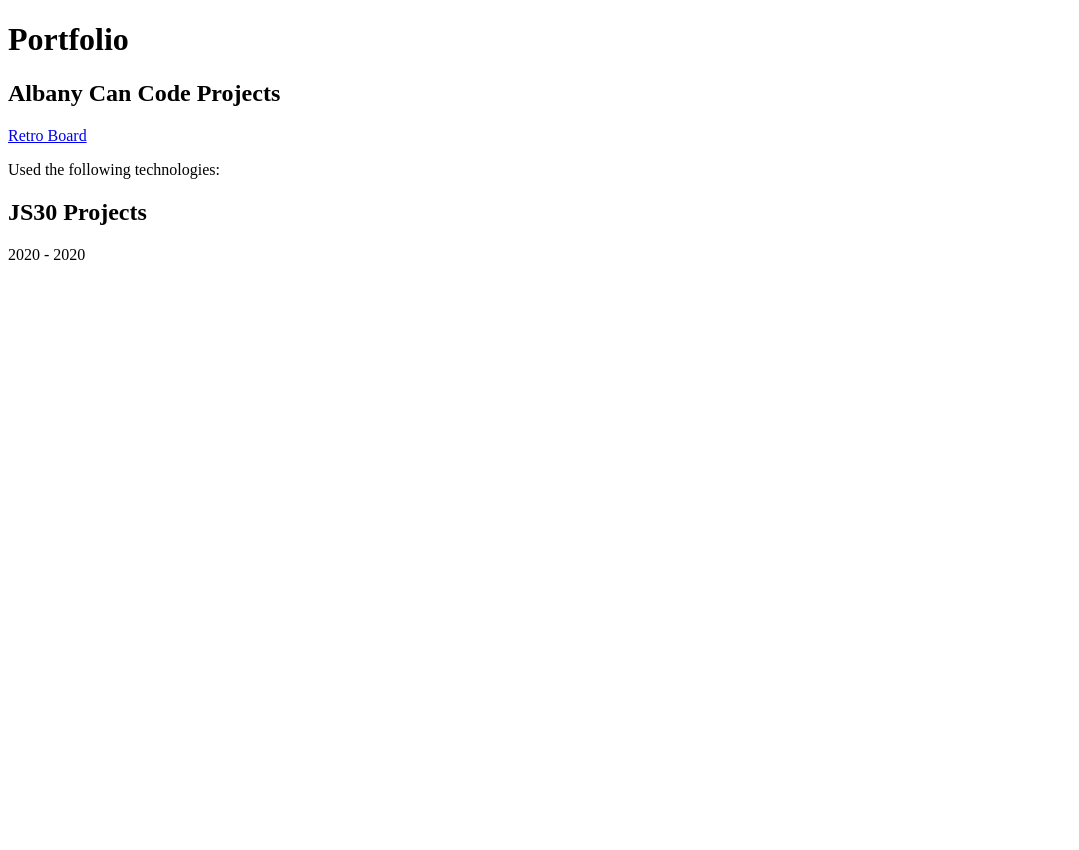
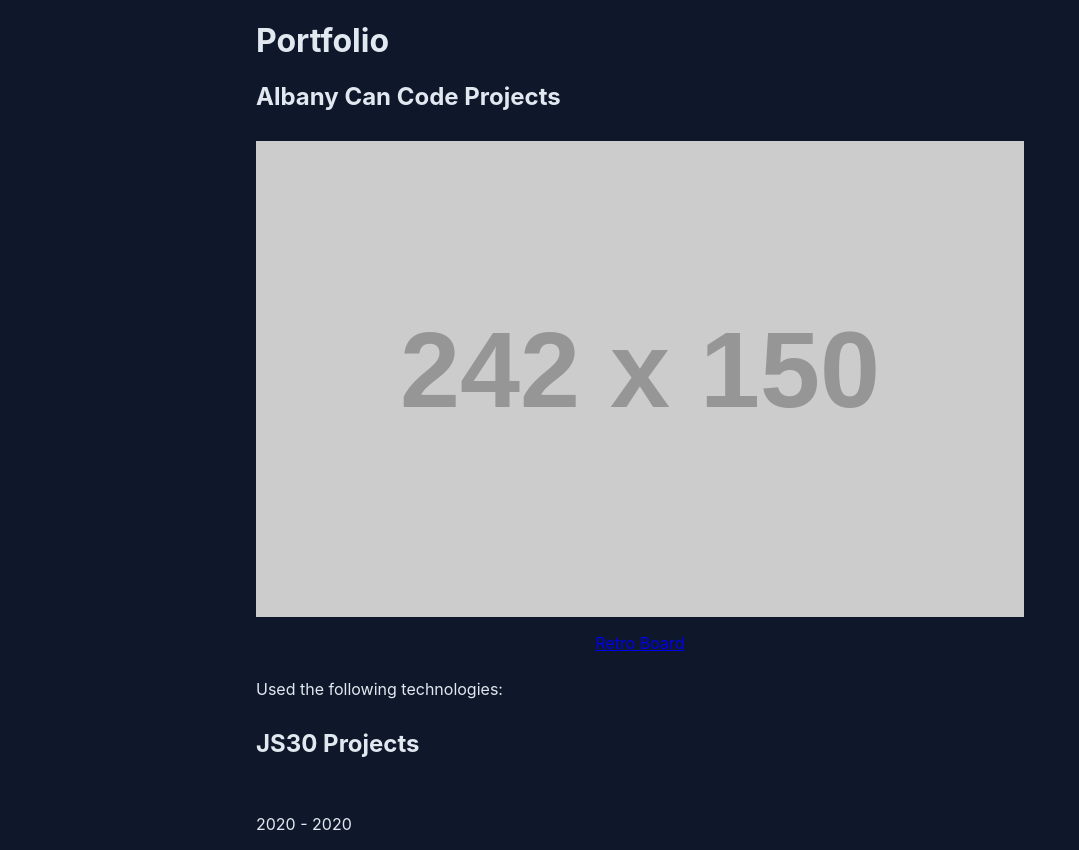
Before and after one commit to PatrickDCullen/PatrickDCullen.github.io, a plain HTML site: page index.html in a window 1280 px wide. Shown: the whole page, without its empty margins (0-1079 px from the left). Before the commit the page ends 800 px from the top, so only its background shows below. Drawn offline with Linux system fonts and the light colour scheme; placeholder pictures from the web are drawn by us.

Commit message:
Update color, font type and color and layout

```diff
--- a/css/styles.css
+++ b/css/styles.css
@@ -0,0 +1,29 @@
+body {
+  margin: auto;
+  width: 60%;
+  background-color: #0e182a;
+  color: #e2e8f0;
+  font-family: -apple-system, BlinkMacSystemFont, "Segoe UI", Roboto, Oxygen,
+    Ubuntu, Cantarell, "Open Sans", "Helvetica Neue", sans-serif;
+}
+
+.container {
+  display: flex;
+  flex-direction: column;
+  align-items: center;
+  padding: 10px 0;
+}
+
+/* create class of demo for demo images */
+/* Want to have the same width to height ratio (1.618)
+for all of the demos for consistency in layout */
+img {
+  width: 100%;
+  /* I want the spacing between img and project link
+  to be the same as spacing between project link and p tag after it */
+  margin-bottom: 16px;
+}
+
+.tech-used {
+  padding-bottom: 10px;
+}
--- a/index.html
+++ b/index.html
@@ -8,20 +8,33 @@
   </head>
 
   <body>
+
     <h1>Portfolio</h1>
     <h2>Albany Can Code Projects</h2>
+    <div class="container">
+
+      <img src="https://via.placeholder.com/242x150" alt="Screenshot of retro board project">
       <a
         href="https://codesandbox.io/s/github/PatrickDCullen/retro-board/tree/master"
         target="_blank"
       >
         Retro Board
       </a>
-    <p>Used the following technologies:</p>
 
+    </div>
+    <p class="tech-used">Used the following technologies:</p>
     <h2>JS30 Projects</h2>
-    <footer>
+    <div class="container">
+
+    </div>
+
+
+  <footer id="footer">
     <p></p>
   </footer>
   <script src="js/scripts.js"></script>
+
+
   </body>
+
 </html>
```
Also changed, not shown: images/retro-board-demo.gif (added). Lines whose indentation alone changed are shown as unchanged.
